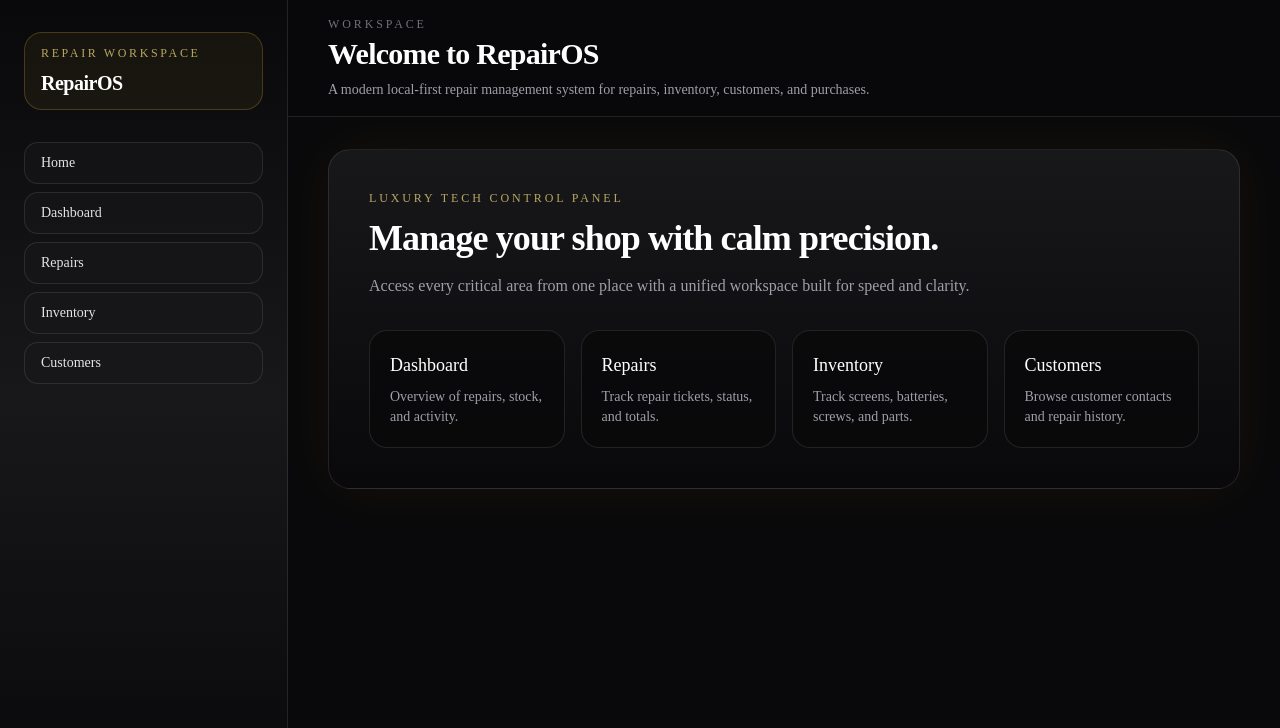
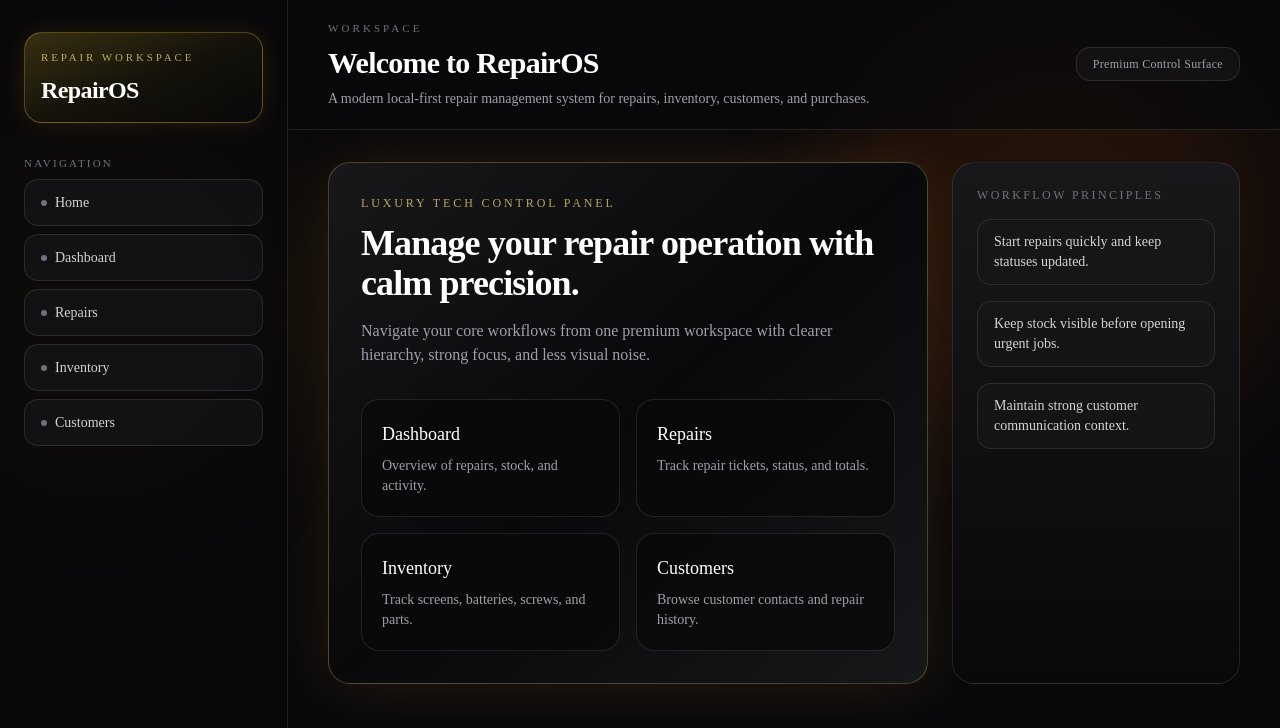
Before and after one commit to dafaayman12/repair-os, a Next.js app: page / in a window 1280 px wide. Shown: the top 728 px of the page. Built offline with nearby package versions, Linux system fonts and the light colour scheme.

Commit message:
Elevate dashboard UI with premium shell and hero composition

```diff
--- a/app/customers/page.tsx
+++ b/app/customers/page.tsx
@@ -40,8 +40,8 @@ export default async function CustomersPage() {
         </>
       }
     >
-      <div className="overflow-hidden rounded-3xl border border-white/10 bg-gradient-to-b from-zinc-900 to-zinc-950 shadow-[0_0_60px_rgba(251,191,36,0.04)]">
-        <div className="border-b border-white/10 px-6 py-4">
+      <div className="overflow-hidden rounded-3xl border border-white/10 bg-gradient-to-b from-zinc-900 to-zinc-950 shadow-[0_0_60px_rgba(251,146,60,0.08)]">
+        <div className="border-b border-white/10 px-6 py-5">
           <h2 className="text-lg font-medium text-white">All Customers</h2>
           <p className="mt-1 text-sm text-zinc-400">
             Contact details and repair history counts.
@@ -53,7 +53,7 @@ export default async function CustomersPage() {
         ) : (
           <div className="overflow-x-auto">
             <table className="w-full text-left text-sm">
-              <thead className="bg-zinc-950/80 text-zinc-400">
+              <thead className="bg-zinc-950/80 text-xs uppercase tracking-[0.14em] text-zinc-500">
                 <tr>
                   <th className="px-6 py-4 font-medium">Full Name</th>
                   <th className="px-6 py-4 font-medium">Phone</th>
@@ -63,7 +63,10 @@ export default async function CustomersPage() {
               </thead>
               <tbody>
                 {customers.map((customer) => (
-                  <tr key={customer.id} className="border-t border-white/10 text-zinc-200">
+                  <tr
+                    key={customer.id}
+                    className="border-t border-white/10 text-zinc-200 transition hover:bg-white/[0.02]"
+                  >
                     <td className="px-6 py-4">
                       <Link
                         href={`/customers/${customer.id}`}
--- a/app/inventory/page.tsx
+++ b/app/inventory/page.tsx
@@ -32,8 +32,8 @@ export default async function InventoryPage() {
         </>
       }
     >
-      <div className="overflow-hidden rounded-3xl border border-white/10 bg-gradient-to-b from-zinc-900 to-zinc-950 shadow-[0_0_60px_rgba(251,191,36,0.04)]">
-        <div className="border-b border-white/10 px-6 py-4">
+      <div className="overflow-hidden rounded-3xl border border-white/10 bg-gradient-to-b from-zinc-900 to-zinc-950 shadow-[0_0_60px_rgba(251,146,60,0.08)]">
+        <div className="border-b border-white/10 px-6 py-5">
           <h2 className="text-lg font-medium text-white">All Items</h2>
           <p className="mt-1 text-sm text-zinc-400">
             Screens, batteries, screws, flex cables, and consumables.
@@ -45,7 +45,7 @@ export default async function InventoryPage() {
         ) : (
           <div className="overflow-x-auto">
             <table className="w-full text-left text-sm">
-              <thead className="bg-zinc-950/80 text-zinc-400">
+              <thead className="bg-zinc-950/80 text-xs uppercase tracking-[0.14em] text-zinc-500">
                 <tr>
                   <th className="px-6 py-4 font-medium">Name</th>
                   <th className="px-6 py-4 font-medium">Category</th>
@@ -56,7 +56,10 @@ export default async function InventoryPage() {
               </thead>
               <tbody>
                 {items.map((item) => (
-                  <tr key={item.id} className="border-t border-white/10 text-zinc-200">
+                  <tr
+                    key={item.id}
+                    className="border-t border-white/10 text-zinc-200 transition hover:bg-white/[0.02]"
+                  >
                     <td className="px-6 py-4">{item.name}</td>
                     <td className="px-6 py-4">{item.category}</td>
                     <td className="px-6 py-4">{item.quantityInStock}</td>
--- a/app/page.tsx
+++ b/app/page.tsx
@@ -31,19 +31,20 @@ export default function HomePage() {
       title="Welcome to RepairOS"
       description="A modern local-first repair management system for repairs, inventory, customers, and purchases."
     >
-      <div className="rounded-3xl border border-white/10 bg-gradient-to-b from-zinc-900 to-zinc-950 p-8 shadow-[0_0_60px_rgba(251,191,36,0.06)] md:p-10">
+      <div className="grid gap-6 xl:grid-cols-3">
+        <section className="rounded-3xl border border-amber-200/25 bg-gradient-to-br from-zinc-900 via-zinc-950 to-zinc-900 p-8 shadow-[0_0_60px_rgba(251,146,60,0.12)] xl:col-span-2">
           <p className="text-xs uppercase tracking-[0.24em] text-amber-200/70">
             Luxury Tech Control Panel
           </p>
           <h2 className="mt-3 text-3xl font-semibold tracking-tight text-white md:text-4xl">
-          Manage your shop with calm precision.
+            Manage your repair operation with calm precision.
           </h2>
           <p className="mt-4 max-w-3xl text-zinc-400">
-          Access every critical area from one place with a unified workspace
-          built for speed and clarity.
+            Navigate your core workflows from one premium workspace with clearer
+            hierarchy, strong focus, and less visual noise.
           </p>
 
-        <div className="mt-8 grid gap-4 sm:grid-cols-2 xl:grid-cols-4">
+          <div className="mt-8 grid gap-4 sm:grid-cols-2">
             {routes.map((route) => (
               <Link
                 key={route.href}
@@ -55,6 +56,24 @@ export default function HomePage() {
               </Link>
             ))}
           </div>
+        </section>
+
+        <aside className="rounded-3xl border border-white/10 bg-gradient-to-b from-zinc-900 to-zinc-950 p-6">
+          <p className="text-xs uppercase tracking-[0.2em] text-zinc-500">
+            Workflow Principles
+          </p>
+          <div className="mt-4 space-y-4 text-sm text-zinc-300">
+            <div className="rounded-xl border border-white/10 bg-zinc-900/70 px-4 py-3">
+              Start repairs quickly and keep statuses updated.
+            </div>
+            <div className="rounded-xl border border-white/10 bg-zinc-900/70 px-4 py-3">
+              Keep stock visible before opening urgent jobs.
+            </div>
+            <div className="rounded-xl border border-white/10 bg-zinc-900/70 px-4 py-3">
+              Maintain strong customer communication context.
+            </div>
+          </div>
+        </aside>
       </div>
     </AppShell>
   );
--- a/components/app-shell.tsx
+++ b/components/app-shell.tsx
@@ -25,45 +25,59 @@ export function AppShell({
   children,
 }: AppShellProps) {
   return (
-    <main className="min-h-screen bg-zinc-950 text-zinc-100">
-      <div className="mx-auto flex min-h-screen max-w-[1600px]">
-        <aside className="hidden w-72 shrink-0 border-r border-white/10 bg-gradient-to-b from-zinc-950 via-zinc-900 to-zinc-950 px-6 py-8 lg:block">
-          <div className="rounded-2xl border border-amber-300/20 bg-amber-300/5 px-4 py-3">
-            <p className="text-xs uppercase tracking-[0.22em] text-amber-200/70">
+    <main className="relative min-h-screen overflow-hidden bg-zinc-950 text-zinc-100">
+      <div className="pointer-events-none absolute -left-24 top-28 h-96 w-96 rounded-full bg-amber-500/10 blur-3xl" />
+      <div className="pointer-events-none absolute right-0 top-0 h-[28rem] w-[28rem] rounded-full bg-orange-500/10 blur-3xl" />
+
+      <div className="relative mx-auto flex min-h-screen max-w-[1700px]">
+        <aside className="hidden w-72 shrink-0 border-r border-white/10 bg-zinc-950/80 px-6 py-8 backdrop-blur xl:block">
+          <div className="rounded-2xl border border-amber-300/30 bg-gradient-to-br from-amber-300/20 via-amber-300/5 to-transparent px-4 py-4 shadow-[0_0_25px_rgba(251,146,60,0.12)]">
+            <p className="text-[11px] uppercase tracking-[0.26em] text-amber-200/70">
               Repair Workspace
             </p>
-            <p className="mt-2 text-xl font-semibold tracking-tight text-white">
+            <p className="mt-2 text-2xl font-semibold tracking-tight text-white">
               RepairOS
             </p>
           </div>
 
-          <nav className="mt-8 space-y-2">
+          <p className="mt-8 mb-2 text-[11px] uppercase tracking-[0.2em] text-zinc-500">
+            Navigation
+          </p>
+          <nav className="space-y-2">
             {navLinks.map((link) => (
               <Link
                 key={link.href}
                 href={link.href}
-                className="block rounded-xl border border-white/10 bg-zinc-900/50 px-4 py-2.5 text-sm text-zinc-200 transition hover:border-amber-200/30 hover:bg-zinc-800/80 hover:text-white"
+                className="group block rounded-xl border border-white/10 bg-zinc-900/60 px-4 py-3 text-sm text-zinc-300 transition hover:border-amber-200/30 hover:bg-zinc-800/80 hover:text-white"
               >
-                {link.label}
+                <span className="inline-flex items-center gap-2">
+                  <span className="h-1.5 w-1.5 rounded-full bg-zinc-500 transition group-hover:bg-amber-300" />
+                  {link.label}
+                </span>
               </Link>
             ))}
           </nav>
         </aside>
 
         <div className="flex min-h-screen flex-1 flex-col">
-          <header className="border-b border-white/10 bg-zinc-950/70 px-6 py-4 backdrop-blur lg:px-10">
-            <div className="flex items-center justify-between">
+          <header className="border-b border-white/10 bg-zinc-950/70 px-6 py-5 backdrop-blur lg:px-10">
+            <div className="flex flex-col gap-4 lg:flex-row lg:items-center lg:justify-between">
               <div>
-                <p className="text-xs uppercase tracking-[0.24em] text-zinc-500">
+                <p className="text-[11px] uppercase tracking-[0.28em] text-zinc-500">
                   {section}
                 </p>
-                <h1 className="mt-1 text-2xl font-semibold tracking-tight text-white md:text-3xl">
+                <h1 className="mt-2 text-2xl font-semibold tracking-tight text-white md:text-3xl">
                   {title}
                 </h1>
-                <p className="mt-2 text-sm text-zinc-400">{description}</p>
+                <p className="mt-2 max-w-3xl text-sm text-zinc-400">{description}</p>
               </div>
 
-              {actions ? <div className="flex gap-3">{actions}</div> : null}
+              <div className="flex items-center gap-3">
+                <div className="hidden rounded-xl border border-white/10 bg-zinc-900/60 px-4 py-2 text-xs tracking-wide text-zinc-400 md:block">
+                  Premium Control Surface
+                </div>
+                {actions ? <div className="flex gap-3">{actions}</div> : null}
+              </div>
             </div>
           </header>
 
```
Also changed, not shown: app/dashboard/page.tsx (+51 -2 lines), app/repairs/page.tsx (+15 -12 lines). Lines whose indentation alone changed are shown as unchanged.
